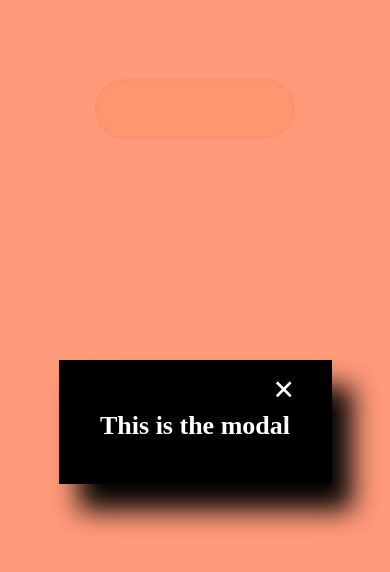
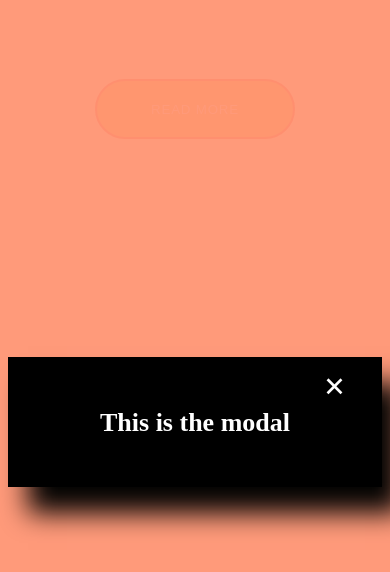
Before and after one commit to developerK1/Bored-moments-JS-modal, a plain HTML site: page index.html in a window 390 px wide. Both pictures are taken after a click on the button "READ MORE". Drawn offline with Linux system fonts and the light colour scheme.

Commit message:
response screen added

```diff
--- a/style.css
+++ b/style.css
@@ -83,3 +83,24 @@ button:focus {
 	font-weight : 600;
 	letter-spacing : 2px;
 }
+/* ===============================
+				RESPONSE SCREENS
+================================ */
+@media (max-width :  950px) {
+	.modal .container {
+		max-width : 800px;
+	}
+}
+
+@media (max-width :  750px) {
+	.modal .container {
+		max-width : 680px;
+	}
+}
+
+
+@media (max-width :  550px) {
+	.modal .container {
+		width : 96%;
+	}
+}
```
